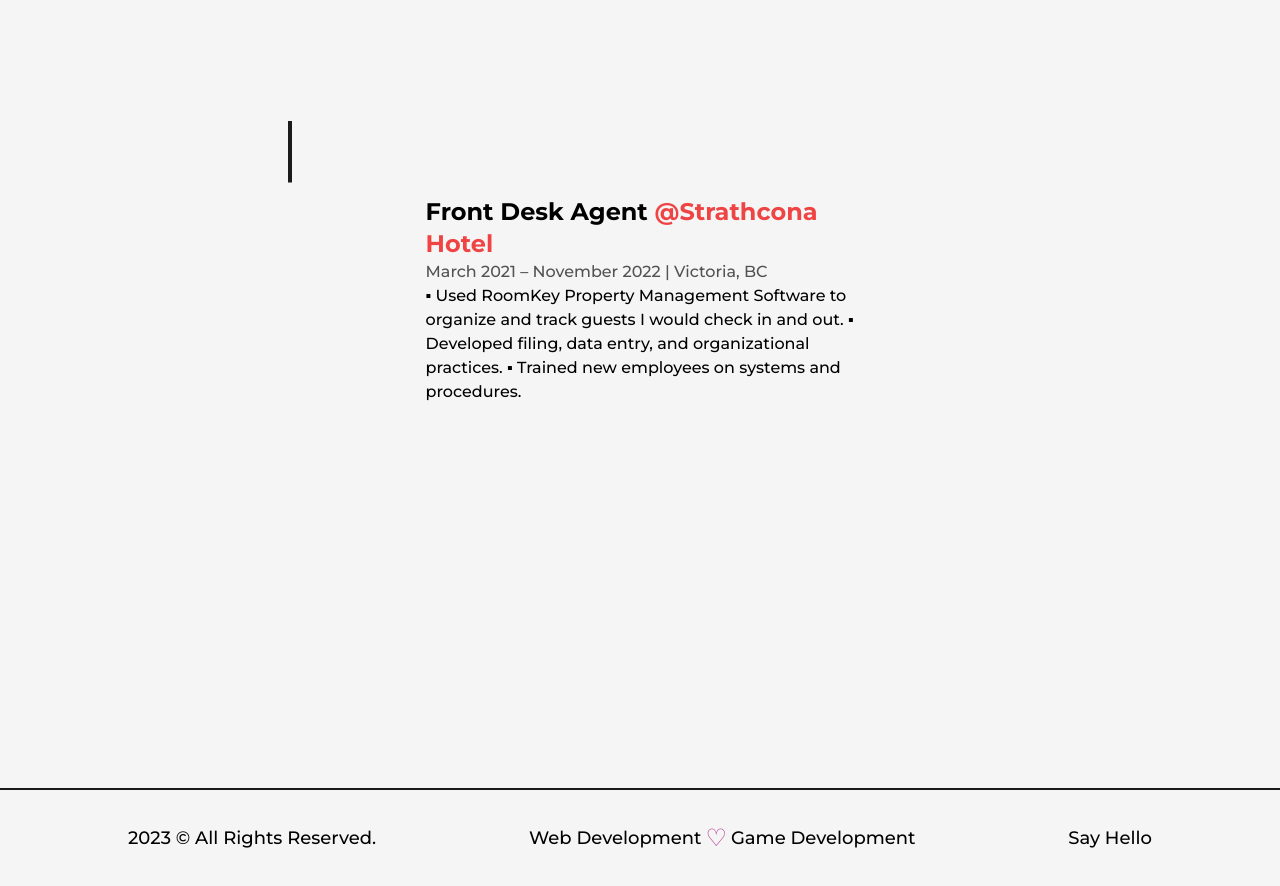
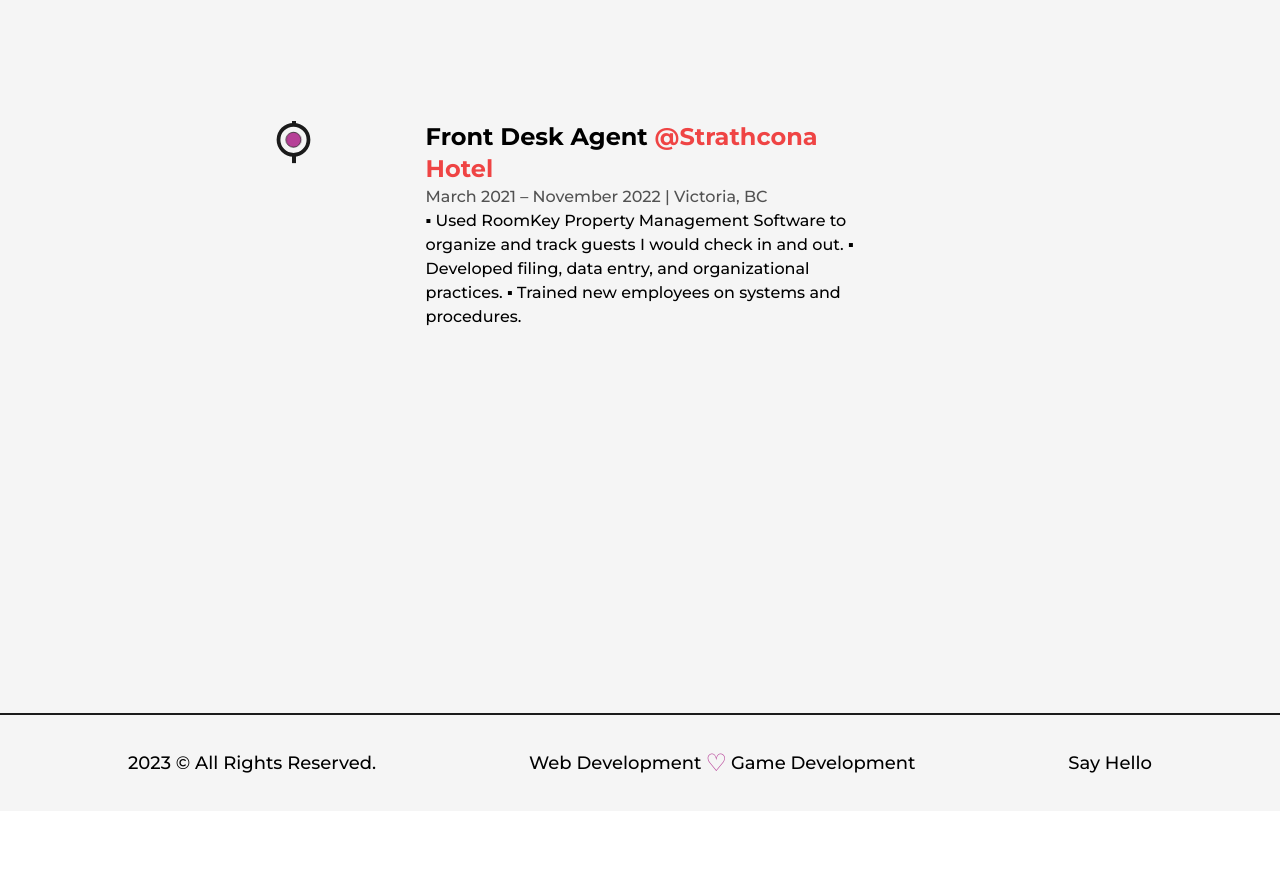
Before and after one commit to osbrown1/My-Portfolio, a Next.js app: page /about in a window 1280 px wide. Shown: the part 2493-3379 px from the top of the page. After the commit the page ends 3304 px from the top, so only its background shows below. Built offline with nearby package versions, Linux system fonts and the light colour scheme.

Commit message:
styling bulletpoints

```diff
--- a/src/components/Experience.js
+++ b/src/components/Experience.js
@@ -3,11 +3,12 @@
 import LiIcon from './LiIcon';
 
 const Details = ({ position, company, companyLink, time, address, work }) => {
+    const ref = useRef(null);
   return (
-    <li className="my-8 first:mt-0 last:mb-0 w-[60%] mx-auto flex flex-col items-center justify-between">
+    <li ref={ref} className="my-8 first:mt-0 last:mb-0 w-[60%] mx-auto flex flex-col items-center justify-between">
 
 
-      <LiIcon />
+      <LiIcon reference={ref}/>
       <div>
         <h3 className="capitalize font-bold text-2xl">
           {position}&nbsp;
@@ -47,7 +48,7 @@
       <motion.div
       style={{scaleY: scrollYProgress}}
 
-      className='absolute left-8 top-0 w-[4px] h-full bg-dark origin-top'/>
+      className='absolute left-9 top-0 w-[4px] h-full bg-dark origin-top'/>
 
         <ul className='w-full flex flex-col items-start justify-between ml-4'>
         <Details
--- a/src/components/LiIcon.js
+++ b/src/components/LiIcon.js
@@ -1,12 +1,24 @@
 import React from 'react'
+import {motion, useScroll} from "framer-motion"
 
-const LiIcon = () => {
-  return (
-   <figure>
-    <svg width="75" heigh="75" viewBox='0 0 100 100'>
-      <circle cx cy />
-      <circle />
-      <circle />
+const LiIcon = ({reference}) => {
+
+  const {scrollYProgress} = useScroll(
+    {
+      target: reference,
+      offset: ["center end", "center center"]
+    }
+  )
+return (
+   <figure className='absolute left-0 stroke-dark'>
+    <svg className="-rotate-90"  width="75" heigh="75" viewBox='0 0 100 100'>
+      <circle cx="75" cy="50" r="20" className='stroke-primary stroke-1 fill-none'/>
+      <motion.circle cx="75" cy="50" r="20" className='stroke-[5px] fill-light'
+      style={{
+        pathLenth : scrollYProgress
+      }}
+      />
+      <circle cx="75" cy="50" r="10" className='animate-pulse stroke-1 fill-primary'/>
     </svg>
    </figure>
   )
```
